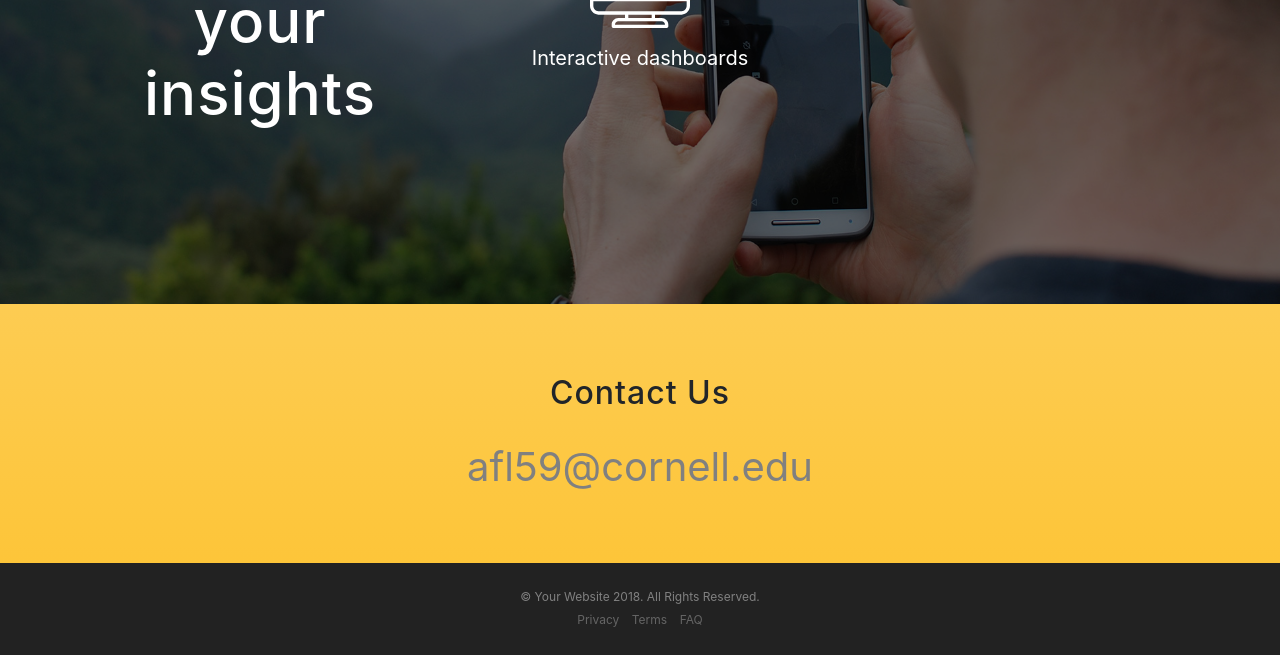
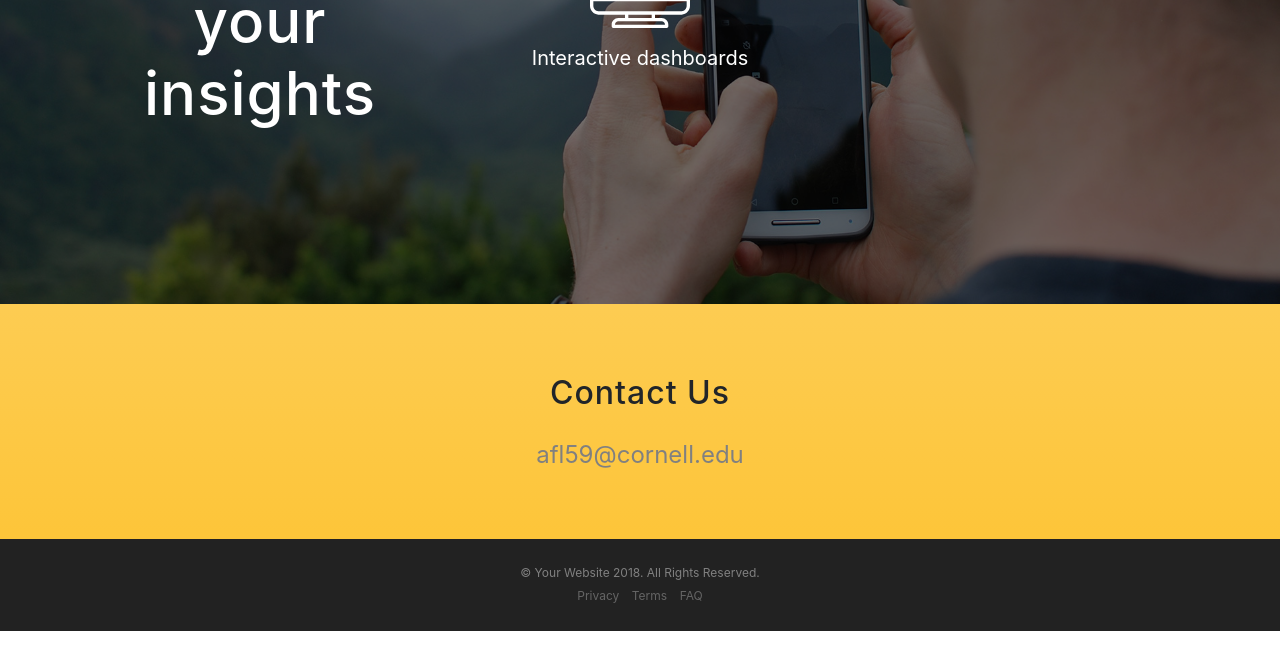
Before and after one commit to rp442cornell/Amps, a website with bundled scripts: page index.html in a window 1280 px wide. Shown: the part 1633-2288 px from the top of the page. After the commit the page ends 2264 px from the top, so only its background shows below. Built offline with nearby package versions, Linux system fonts and the light colour scheme; files whose address does not match are found by name; a web font is replaced by a local one.

Commit message:
email resize

```diff
--- a/index.html
+++ b/index.html
@@ -151,7 +151,7 @@
     <section class="contact bg-primary" id="contact">
       <div class="container">
         <h2>Contact Us</h2>
-        <p style="font-size: 40px;"> afl59@cornell.edu</p>
+        <p style="font-size: 1.5em;"> afl59@cornell.edu</p>
       </div>
     </section>
 
```
